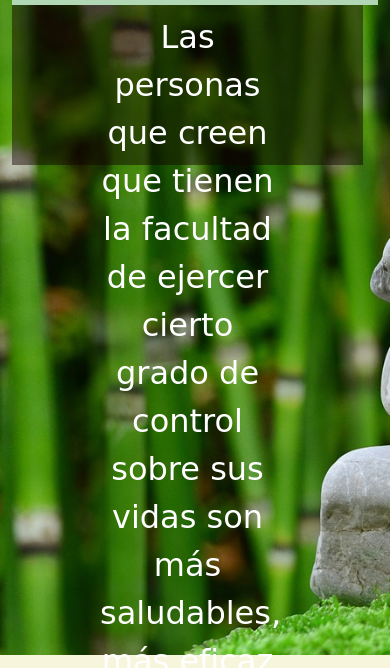
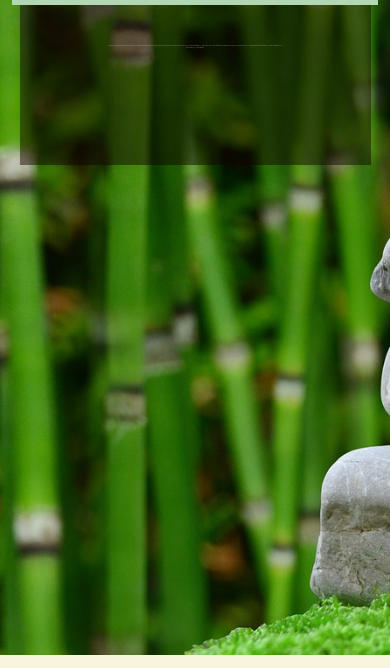
Before and after one commit to sebabraci/Proyecto-Sebastian-Bracigliano, a plain HTML site: page index.html in a window 390 px wide. Shown: the part 105-773 px from the top of the page. Drawn offline with Linux system fonts and the light colour scheme; a web font is replaced by a local one.

Commit message:
cambio de parrafo header

```diff
--- a/css/style.css
+++ b/css/style.css
@@ -22,6 +22,13 @@ body{
     position: relative;
 }
 
+@media (max-width: 1240px) {
+    .header{
+    background-image: url(../assets/img/stones-g260ac2531_1920.jpg);
+
+    }
+}
+
 @media (max-width: 768px) and (max-width: 1239){
     .header{
     background-image: url(../assets/img/stones-g0524026ce_1280.jpg);
@@ -29,12 +36,6 @@ body{
     }
 }
 
-@media (max-width: 1240px) {
-    .header{
-    background-image: url(../assets/img/stones-g260ac2531_1920.jpg);
-
-    }
-}
 
 .color__navbar{
     background-color: #B1D7B4;
@@ -59,20 +60,22 @@ li a:active{
 
 
 .contenedor__parrafo__header{
-    /*position: absolute;
-    width: 2rem;*/
+    position: absolute;
+    width: 20rem;
     height: 10rem;
     background-color: rgba(17, 2, 2, 0.47);
     text-align: center;
+    padding-top: 2rem;
     padding-left: 5rem;
     padding-right: 5rem;
 
 }
 
-@media (max-width: 576px) {
+@media (min-width: 992px){
     .contenedor__parrafo__header{
     width: 90vw;
-    left: 5%;
+    left: 20%;
+    top: 40%;
     }
 }
 
@@ -84,11 +87,10 @@ li a:active{
     }
 }
 
-@media (min-width: 992px){
+@media (max-width: 576px) {
     .contenedor__parrafo__header{
     width: 90vw;
-    left: 20%;
-    top: 40%;
+    left: 5%;
     }
 }
 
@@ -99,19 +101,18 @@ li a:active{
     font-weight: 600;
 }
 
+@media (max-width: 992px) {
+    .parrafo__header{
+        font-size: 2rem;
+        font-weight: 400;
+        padding: 0.5rem;
+    }
+}
 
 @media (max-width: 576px) {
     .parrafo__header{
         font-size: 0.1rem;
         font-weight: 200;
-        padding: 0.5rem;
-    }
-}
-
-@media (max-width: 992px) {
-    .parrafo__header{
-        font-size: 2rem;
-        font-weight: 400;
         padding: 0.5rem;
     }
 }
--- a/index.html
+++ b/index.html
@@ -45,7 +45,7 @@
         </div>
       </nav>
     </div>
-    <div class="contenedor__parrafo__header">
+    <div class=" container contenedor__parrafo__header">
       <p class="parrafo__header">Las personas que creen que tienen la facultad de ejercer cierto grado de control sobre sus vidas son más saludables, más eficaz y más éxito que aquellos que no tienen fe en su capacidad para llevar a cabo cambios en sus vidas (A. Bandura)</p>
     </div>
 
```
